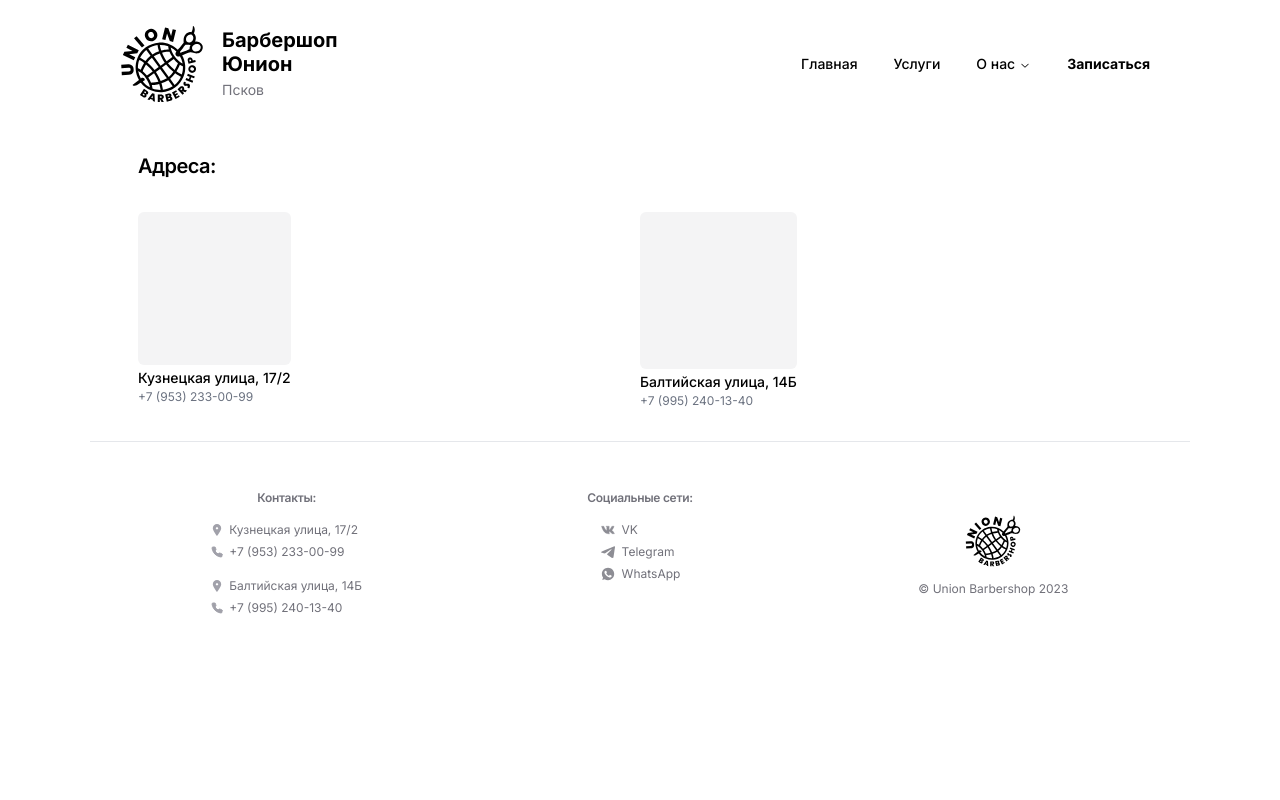
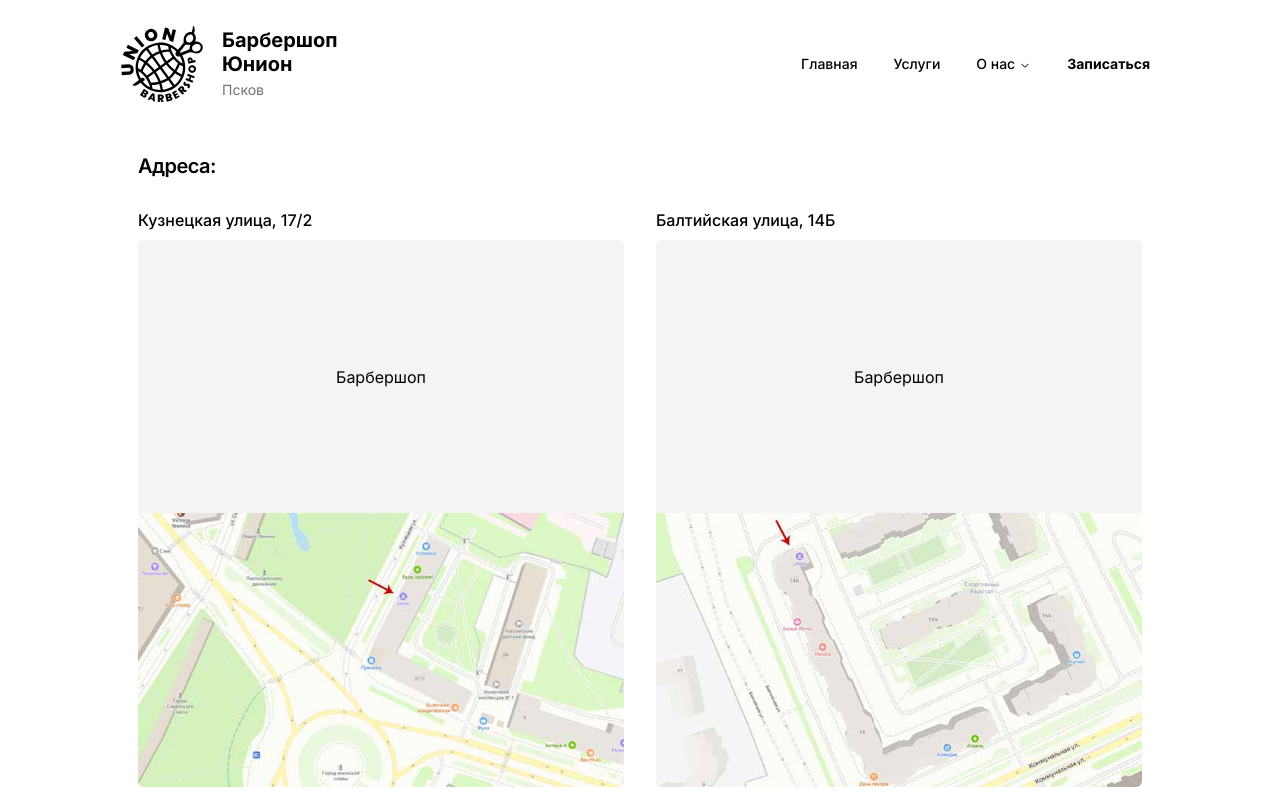
Before and after one commit to chtozamm/unionbarber, a Next.js app: page /contact in a window 1280 px wide. Shown: the top 800 px of the page. Built offline with nearby package versions, Linux system fonts and the light colour scheme.

Commit message:
contact page update

```diff
--- /dev/null
+++ b/prettier.config.js
@@ -0,0 +1,4 @@
+module.exports = {
+  tailwindConfig: './tailwind.config.ts',
+  plugins: ['prettier-plugin-tailwindcss'],
+}
--- a/src/app/contact/page.tsx
+++ b/src/app/contact/page.tsx
@@ -1,4 +1,6 @@
+import Picture from "@/components/picture";
 import { Metadata } from "next";
+import Image from "next/image";
 
 export const metadata: Metadata = {
   title: "О нас | Барбершоп Юнион",
@@ -6,36 +8,63 @@ export const metadata: Metadata = {
 
 export default function AboutPage() {
   return (
-    <main className="flex flex-col items-center gap-6 lg:gap-3 mt-4 max-w-[1100px] mx-auto px-4 md:px-6 mb-8">
+    <main className="mx-auto mb-8 mt-4 flex max-w-[1100px] flex-col items-center gap-6 px-4 md:px-6 lg:gap-3">
       <section
         id="address"
-        className="scroll-m-4 flex flex-col gap-4 w-full mt-6 px-6"
+        className="mt-6 flex w-full scroll-m-4 flex-col gap-4 px-6"
       >
-        <h3 className="mb-2 lg:mb-4 text-lg md:text-xl font-semibold tracking-tight">
+        <h3 className="mb-2 text-lg font-semibold tracking-tight md:text-xl lg:mb-4">
           Адреса:
         </h3>
-        <div className="flex flex-col lg:flex-row">
-          <div className="flex gap-3 group w-full">
-            <div className="text-left group-hover:text-zinc-600 duration-300 sm:pr-8">
-              <div className="w-full aspect-square bg-zinc-100 rounded-md"></div>
-              <span className="text-sm font-medium leading-none">
+        <div className="flex flex-col gap-8 lg:flex-row">
+          <div className="flex w-full gap-3">
+            <div className="w-full text-left duration-300">
+              <h3 className="text-md mb-3 w-full font-medium leading-none">
                 Кузнецкая улица, 17/2
-              </span>
-              <span className="line-clamp-3 text-xs font-normal leading-snug text-gray-500">
-                +7 (953) 233-00-99
-              </span>
+              </h3>
+              <div className="relative flex aspect-video w-full items-center justify-center overflow-hidden rounded-t-md bg-zinc-100">
+                Барбершоп
+                {/* <Image
+                  className="object-cover"
+                  fill
+                  alt="Барбершоп на Балтийской"
+                  src={"/balt.jpg"}
+                /> */}
+              </div>
+              <div className="relative flex aspect-video w-full items-center justify-center overflow-hidden rounded-b-md bg-zinc-100">
+                {/* Яндекс.Карты */}
+                <Image
+                  className="object-cover"
+                  fill
+                  alt="Кузнецкая на карте"
+                  src={"/kuz-map.jpg"}
+                />
+              </div>
             </div>
           </div>
-          <div className="flex gap-3 group w-full">
-            <div className="text-left group-hover:text-zinc-600 duration-300 sm:pr-8">
-              <div className="w-full aspect-square bg-zinc-100 rounded-md"></div>
-
-              <span className="text-sm font-medium leading-none">
+          <div className="flex w-full gap-3">
+            <div className="w-full text-left duration-300">
+              <h3 className="text-md mb-3 w-full font-medium leading-none">
                 Балтийская улица, 14Б
-              </span>
-              <span className="line-clamp-3 text-xs font-normal leading-snug text-gray-500">
-                +7 (995) 240-13-40
-              </span>
+              </h3>
+              <div className="relative flex aspect-video w-full items-center justify-center overflow-hidden rounded-t-md bg-zinc-100">
+                Барбершоп
+                {/* <Image
+                  className="object-cover"
+                  fill
+                  alt="Барбершоп на Балтийской"
+                  src={"/balt.jpg"}
+                /> */}
+              </div>
+              <div className="relative flex aspect-video w-full items-center justify-center overflow-hidden rounded-b-md bg-zinc-100">
+                {/* Яндекс.Карты */}
+                <Image
+                  className="object-cover"
+                  fill
+                  alt="Балтийская на карте"
+                  src={"/balt-map.jpg"}
+                />
+              </div>
             </div>
           </div>
         </div>
```
Also changed, not shown: public/balt-map.jpg (added), public/kuz-map.jpg (added).
